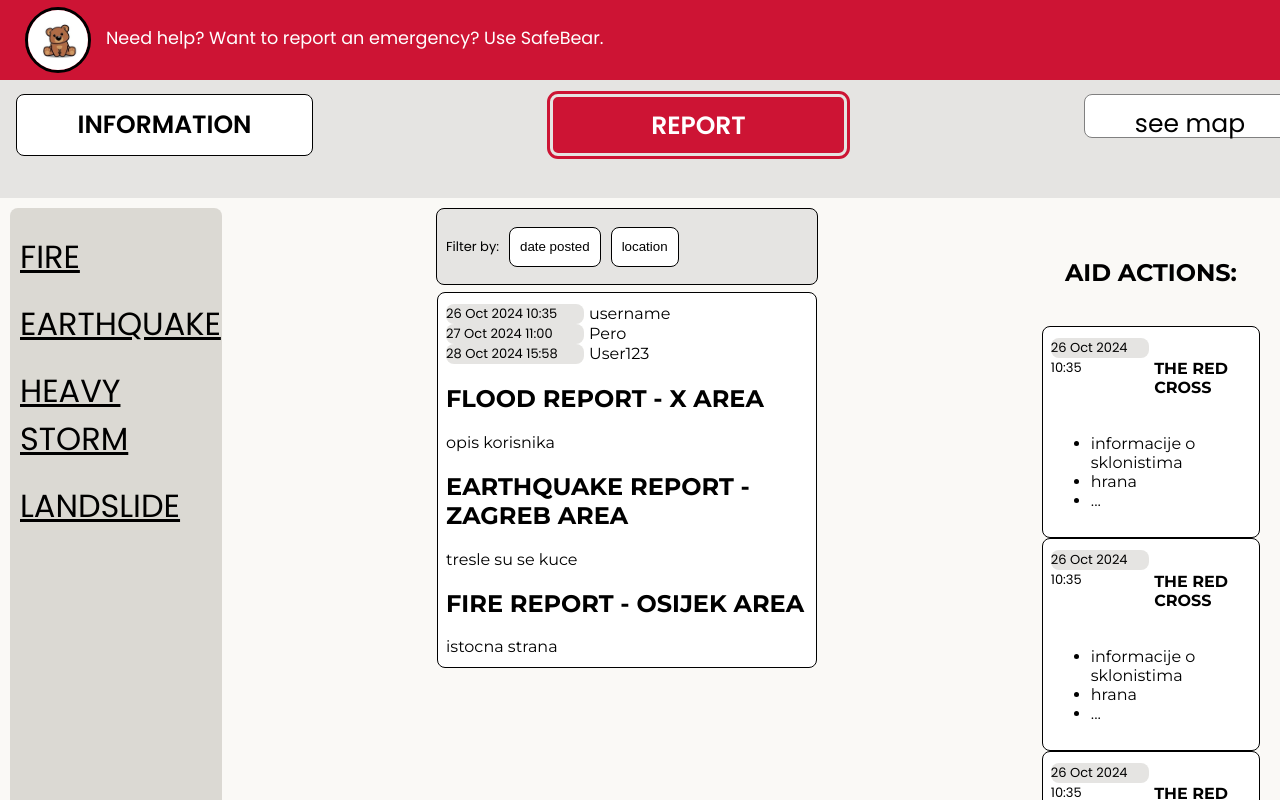
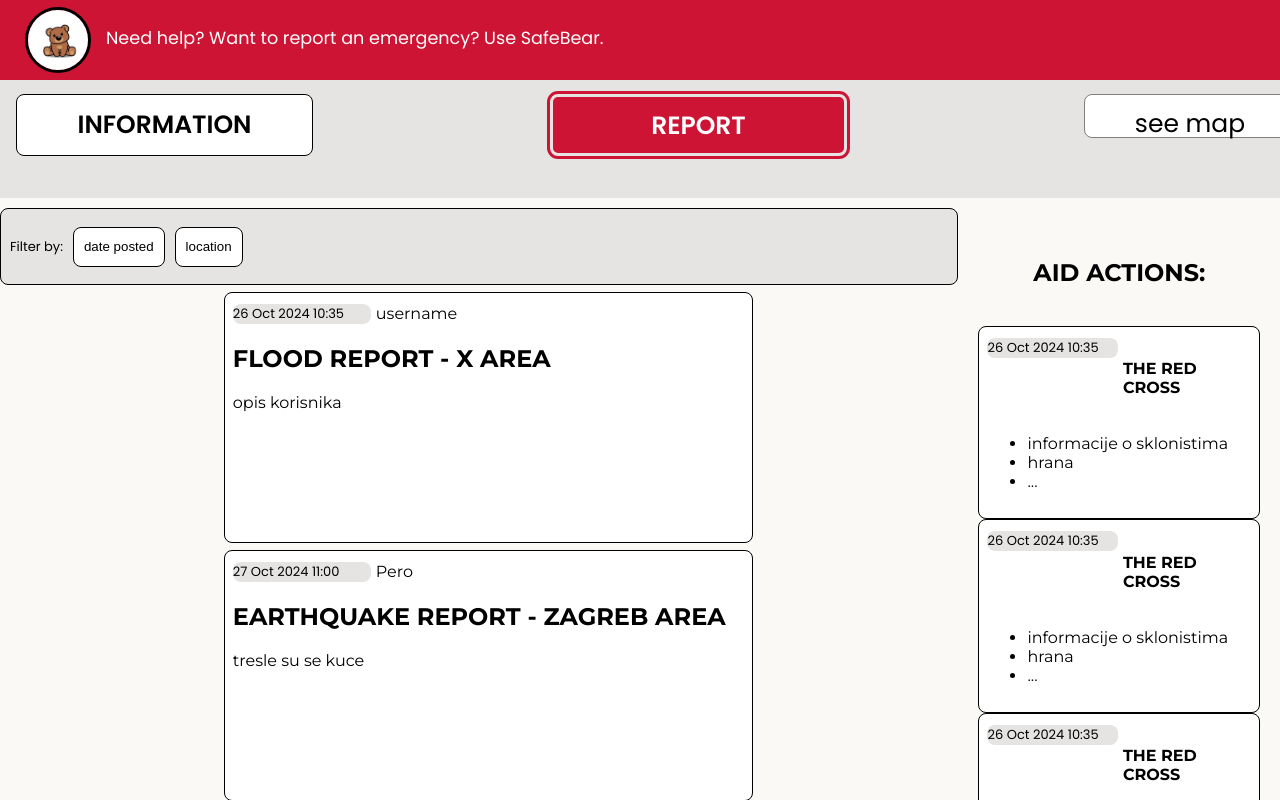
Before and after one commit to IvanPastorcic/LeteciMedvjedici, a React (Create React App) app in the folder IzvorniKod/: page /home in a window 1280 px wide. Shown: the top 800 px of the page. Built offline with nearby package versions, Linux system fonts and the light colour scheme.

Commit message:
homepage update

```diff
--- a/IzvorniKod/src/components/Report/ReportComponent.js
+++ b/IzvorniKod/src/components/Report/ReportComponent.js
@@ -3,20 +3,17 @@ const ReportComponent = (props) => {
     const reports = props.reports;
     console.log(props, reports);
     return (
-        <div className="Report">
+        <div>
 
                 {reports.map((report)=>(
+                    <div className="Report">
                         <div className="ReportDateName">
                             <text className="aid-date">{report.date}</text>
                             <text className="username">{report.username}</text>
                         </div>
-
-                ))}
-
-                {reports.map((report)=>(
-                <div className="report-content">
                             <h2>{report.disasterType} REPORT - {report.area} AREA</h2>
                             <text>{report.description}</text>
+
 
                     </div>
                 ))}
--- a/IzvorniKod/src/pages/HomePage/HomePage.css
+++ b/IzvorniKod/src/pages/HomePage/HomePage.css
@@ -10,13 +10,14 @@
   }
 
 .LeftSection {
-  flex: 0.25;
+  flex: 0.3;
   display: flex;
   justify-content: left;
   padding: 25px 10px;
   box-sizing: border-box;
   margin: 10px;
   border-radius: 8px;
+  background-color: #E5E4E2;
 }
 
 .MiddleSection {
@@ -30,7 +31,7 @@
 }
 
 .RightSection {
-  flex: 0.25;
+  flex: 0.3;
   flex-direction: column;
   display: flex;
   align-items: center;
@@ -38,6 +39,8 @@
   background-color: #FAF9F6;
   box-sizing: border-box;
 }
+
+
 
 .buttonsHomePage{
   display: flex;
@@ -137,7 +140,7 @@
   align-items: center;
   background-color: #E5E4E2;
   border: 1px solid black;
-  width: 362px;
+  width: 100%;
   height: 57px;
   font-size: 13px;
   font-family: Poppins;
@@ -162,7 +165,7 @@
   background-color: white;
   padding: 11px 8px;
   margin-bottom: 7px;
-  width: 362px;
+  width: 100%;
   min-height: 227px;
 }
 
@@ -176,3 +179,17 @@
 .report-content{
   text-align: left;
 }
+
+.header{
+  display: flex;
+  flex-direction: row;
+  background-color: #CD1434;
+  justify-content: space-between;
+}
+
+.profile-text{
+  color: white;
+  text-align: right;
+  font-family: Poppins;
+  margin: 10px;
+}
--- a/IzvorniKod/src/pages/HomePage/HomePage.js
+++ b/IzvorniKod/src/pages/HomePage/HomePage.js
@@ -4,11 +4,14 @@ import AnonHeader from "../../components/AnonHeader/AnonHeader";
 import ReportComponent from "../../components/Report/ReportComponent";
 import AidActions from "../../components/AidActions/AidActions";
 import { useNavigate } from 'react-router-dom';
-import { useState } from 'react';
+import React, { useState } from 'react';
+
 //import Report from './Report';
 //import { BrowserRouter as Router, Route, Routes} from "react-router-dom";
 
 const HomePage = () => {
+
+    const [showInfo, setShowInfo] = useState(false);
 
     const [reports, setReport] = useState([
         {date : "26 Oct 2024 10:35", username: "username", disasterType: "FLOOD", area: "X", description: "opis korisnika"},
@@ -27,11 +30,19 @@ const HomePage = () => {
     const navigateToMap = () => {
         navigate('/map');
     };
+
+    const handleInformation = () => {
+        setShowInfo(!showInfo);
+    };
     return (
             <div className="HomePage">
-            <AnonHeader />
+                <div className='header'>
+                    <AnonHeader />
+                </div>
+
             <div className="buttonsHomePage">
-                <button className="information-button"> INFORMATION </button>
+                <button className="information-button"
+                onClick={handleInformation}> INFORMATION </button>
                 <button className="report-button"
                 onClick={handleAnonymousReport}> REPORT </button>
                 <button className="see-map-button"
@@ -39,12 +50,13 @@ const HomePage = () => {
             </div>
                     <div className="PageBody">
 
+                    {showInfo && (
 
                         <div className="LeftSection">
-
-                            <Info />
+                        <Info />
 
                         </div>
+                        )}
 
                         <div className="MiddleSection">
                             <div className="Filter">
```
Lines whose indentation alone changed are shown as unchanged.
